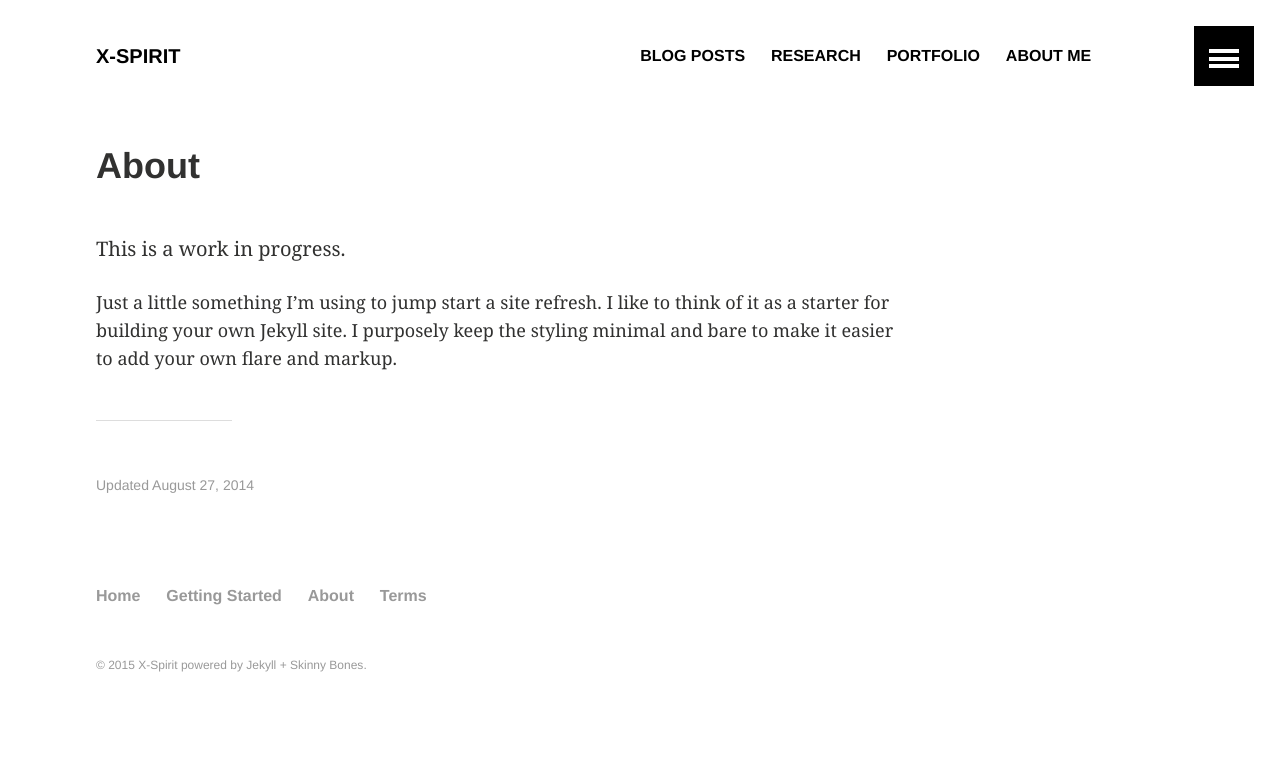
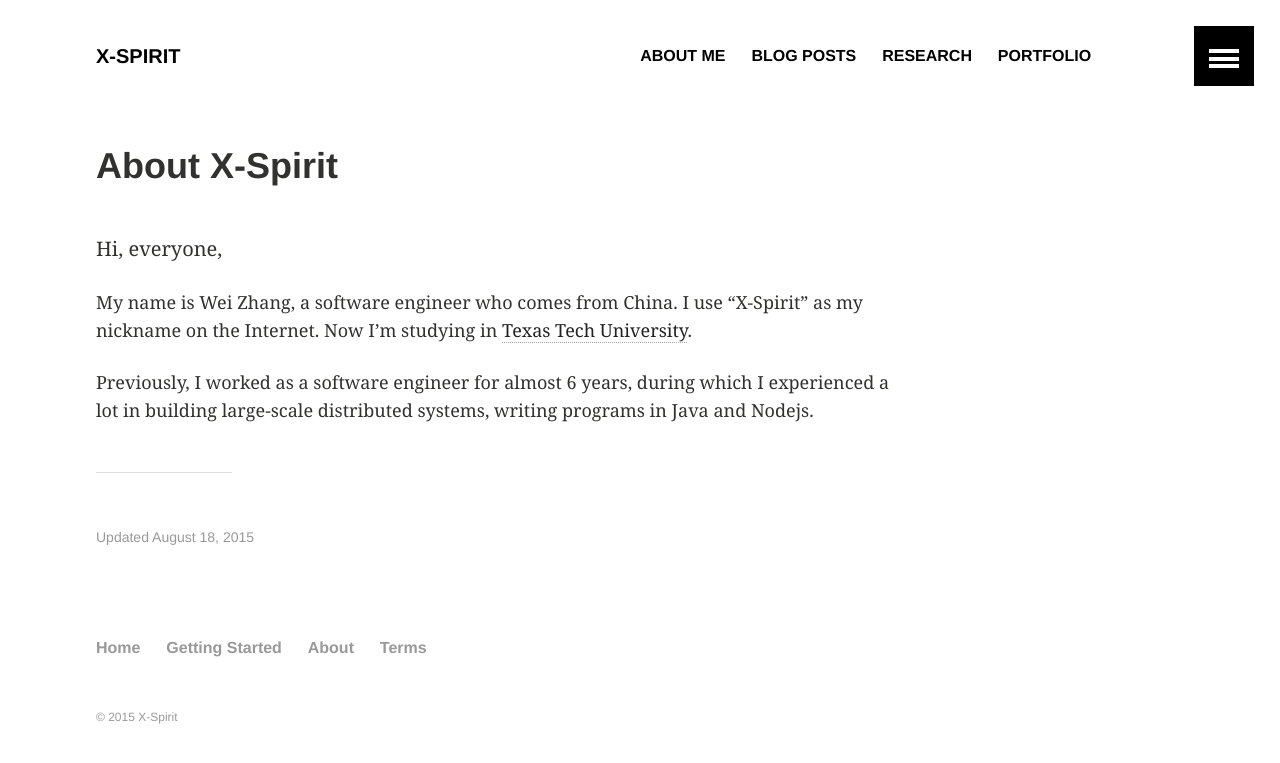
Before and after one commit to zhangwei217245/my_old_website, a Jekyll site: the page built from about/index.md, in a window 1280 px wide. Shown: the top 763 px of the page. Built offline with Jekyll 4.4.1, drawn with Linux system fonts in a browser that asks for light colours.

Commit message:
update site

```diff
--- a/_includes/footer.html
+++ b/_includes/footer.html
@@ -11,5 +11,5 @@
 		{% endfor %}
 		</ul>
 	</nav><!-- /.bottom-menu -->
-	<p class="copyright">&#169; {{ site.time | date: '%Y' }} <a href="{{ site.url }}">{{ site.title }}</a> powered by <a href="http://jekyllrb.com">Jekyll</a> + <a href="http://mmistakes.github.io/skinny-bones-jekyll/">Skinny Bones</a>.</p>
+	<p class="copyright">&#169; {{ site.time | date: '%Y' }} <a href="{{ site.url }}">{{ site.title }}</a> <!--powered by <a href="http://jekyllrb.com">Jekyll</a> + <a href="http://mmistakes.github.io/skinny-bones-jekyll/">Skinny Bones</a>.--></p>
 </footer>
--- a/_layouts/home.html
+++ b/_layouts/home.html
@@ -36,9 +36,9 @@
     {% if page.image.feature %}
     <div class="page-lead" style="background-image:url({{ site.url }}/images/{{ page.image.feature }})">
       <div class="wrap page-lead-content">
-        <h1>Skinny Bones</h1>
-        <h2>Jump start your Jekyll site with something thin and light.</h2>
-        <a href="{{ site.url }}/getting-started/" class="btn-inverse">Start Using Skinny Bones</a> &nbsp; or &nbsp; <a href="https://github.com/mmistakes/skinny-bones-jekyll" class="btn-inverse">View on GitHub</a>
+        <h1>X-Spirit</h1>
+		<h2>Stay alert, stay focused.</h2>
+		<!--<a href="{{ site.url }}/getting-started/" class="btn-inverse">Start Using Skinny Bones</a> &nbsp; or &nbsp; <a href="https://github.com/mmistakes/skinny-bones-jekyll" class="btn-inverse">View on GitHub</a>-->
       </div><!-- /.page-lead-content -->
     </div><!-- /.page-lead -->
     {% endif %}
--- a/about/index.md
+++ b/about/index.md
@@ -1,9 +1,9 @@
 ---
 layout: article
-title: "About"
+title: "About X-Spirit"
 date: 2014-06-02T09:44:20-04:00
-modified: 2014-08-27T14:56:44-04:00
-excerpt: "This is the Skinny Bones about page."
+modified: 2015-08-18T14:56:44-04:00
+excerpt: "Something about Wei Zhang"
 image:
   feature:
   teaser:
@@ -12,6 +12,9 @@ share: false
 ads: false
 ---
 
-This is a work in progress.
 
-Just a little something I'm using to jump start a site refresh. I like to think of it as a starter for building your own Jekyll site. I purposely keep the styling minimal and bare to make it easier to add your own flare and markup.
+Hi, everyone,
+
+My name is Wei Zhang, a software engineer who comes from China. I use "X-Spirit" as my nickname on the Internet. Now I'm studying in <a href="http://www.ttu.edu" target="_blank">Texas Tech University</a>.
+
+Previously, I worked as a software engineer for almost 6 years, during which I experienced a lot in building large-scale distributed systems, writing programs in Java and Nodejs.
```
Also changed, not shown: _data/navigation.yml (+5 -5 lines), index.md (+9 -9 lines).
